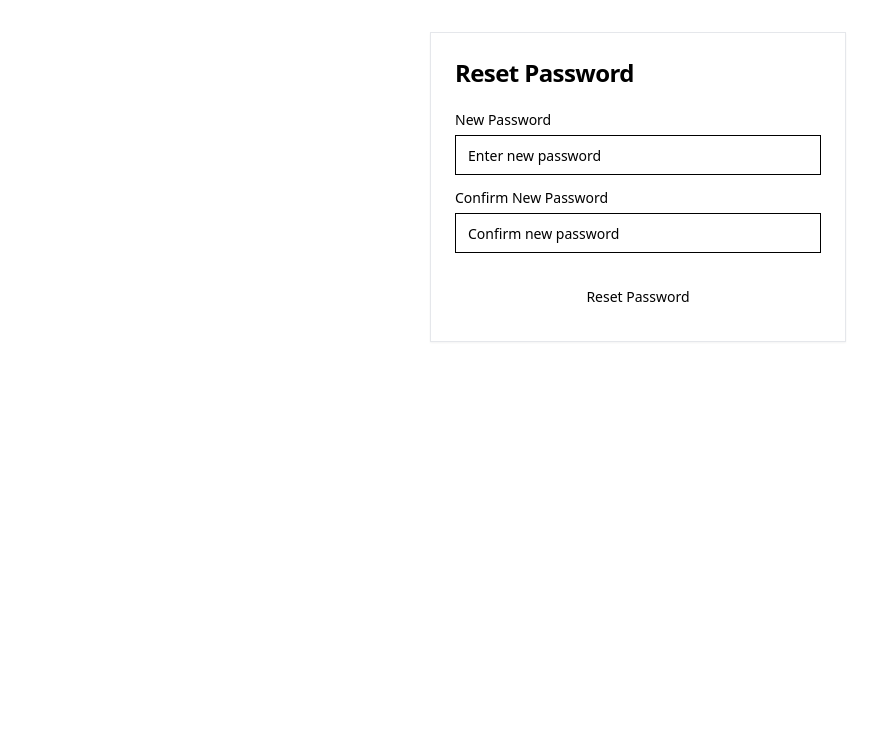
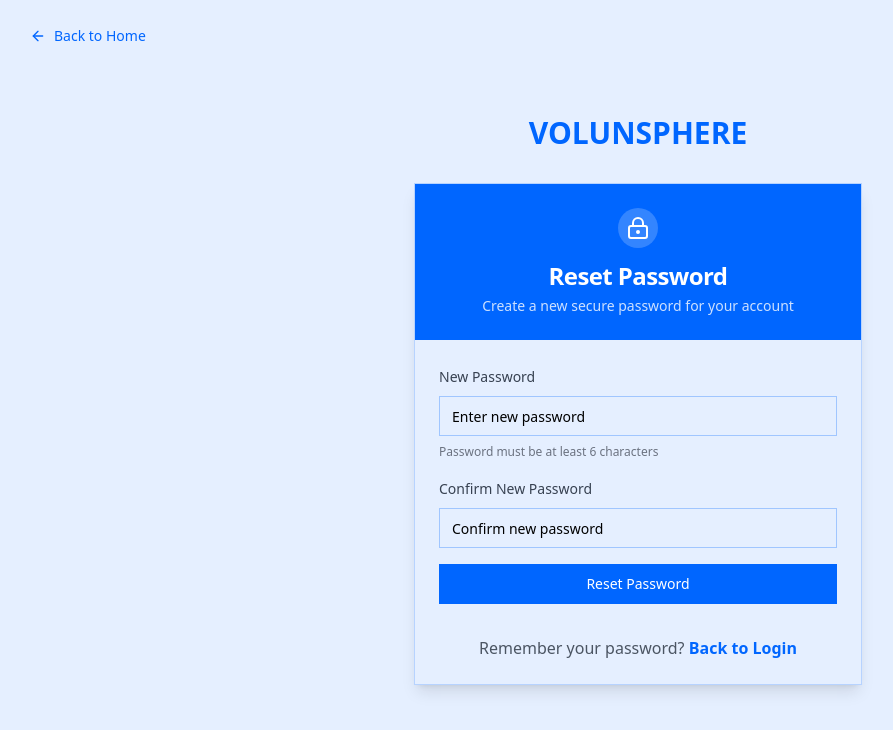
Before and after one commit to seetohshaokang/VolunSphere, a React (Vite) app in the folder client/: page /reset-password/1 in a window 1280 px wide. Shown: the top 730 px of the page, without its empty margins (2-895 px from the left). Built offline with nearby package versions, Linux system fonts and the light colour scheme; no server answers.

Commit message:
changed reset password

```diff
--- a/client/src/containers/Auth/ResetPassword/index.jsx
+++ b/client/src/containers/Auth/ResetPassword/index.jsx
@@ -1,10 +1,16 @@
 // client/src/containers/Auth/ResetPassword/index.jsx
-import { Alert, AlertDescription } from "@/components/ui/alert";
 import { Button } from "@/components/ui/button";
-import { Card, CardContent, CardHeader, CardTitle } from "@/components/ui/card";
+import {
+	Card,
+	CardContent,
+	CardDescription,
+	CardFooter,
+	CardHeader,
+	CardTitle,
+} from "@/components/ui/card";
 import { Input } from "@/components/ui/input";
 import { Label } from "@/components/ui/label";
-import { Loader2 } from "lucide-react";
+import { ArrowLeft, Loader2, LockKeyhole } from "lucide-react";
 import { useEffect, useState } from "react";
 import toast from "react-hot-toast";
 import { Link, useNavigate, useParams } from "react-router-dom";
@@ -15,15 +21,12 @@ const ResetPassword = () => {
 	const navigate = useNavigate();
 	const [newPassword, setNewPassword] = useState("");
 	const [confirmPassword, setConfirmPassword] = useState("");
-	const [message, setMessage] = useState("");
-	const [error, setError] = useState("");
 	const [loading, setLoading] = useState(false);
 
-	// You might want to verify the token on component mount
-	// This is optional since your API will verify it when resetting
+	// Verify token on component mount
 	useEffect(() => {
 		if (!token) {
-			setError("Invalid reset token");
+			toast.error("Invalid reset token");
 		}
 	}, [token]);
 
@@ -31,19 +34,16 @@ const ResetPassword = () => {
 		e.preventDefault();
 
 		if (newPassword !== confirmPassword) {
-			setError("Passwords do not match");
+			toast.error("Passwords do not match");
 			return;
 		}
 
 		if (newPassword.length < 6) {
 			toast.error("Password must be at least 6 characters long");
-			setError("Password must be at least 6 characters long");
 			return;
 		}
 
 		setLoading(true);
-		setMessage("");
-		setError("");
 
 		try {
 			const response = await Api.resetPassword(token, newPassword);
@@ -53,7 +53,7 @@ const ResetPassword = () => {
 				throw new Error(data.message || "Failed to reset password");
 			}
 
-			setMessage("Password reset successful! Redirecting to login...");
+			toast.success("Password reset successful! Redirecting to login...");
 
 			// Redirect to login page after 3 seconds
 			setTimeout(() => {
@@ -61,7 +61,6 @@ const ResetPassword = () => {
 			}, 3000);
 		} catch (err) {
 			toast.error(err.message || "Something went wrong");
-			setError(err.message || "Something went wrong");
 		} finally {
 			setLoading(false);
 		}
@@ -69,53 +68,101 @@ const ResetPassword = () => {
 
 	if (!token) {
 		return (
-			<div className="max-w-md mx-auto px-4 py-8">
-				<Card>
-					<CardContent className="pt-6">
-						<Alert variant="destructive">
-							<AlertDescription>
-								Invalid reset link
-							</AlertDescription>
-						</Alert>
-						<div className="mt-4 text-center">
+			<div className="min-h-screen bg-[#0066FF]/10 flex flex-col justify-center items-center p-4">
+				{/* Back to Home Button */}
+				<Button
+					variant="ghost"
+					className="absolute top-4 left-4 flex items-center gap-2 text-[#0066FF] hover:bg-[#0066FF]/10"
+					onClick={() => navigate("/")}
+				>
+					<ArrowLeft className="h-4 w-4" />
+					Back to Home
+				</Button>
+
+				{/* Title */}
+				<div className="mb-8">
+					<h1 className="text-3xl font-bold text-[#0066FF]">
+						VOLUNSPHERE
+					</h1>
+				</div>
+
+				<Card className="w-full max-w-md border-[#0066FF]/20 shadow-lg">
+					<CardHeader className="bg-[#0066FF] text-white rounded-t-lg">
+						<CardTitle className="text-xl font-bold text-center">
+							Invalid Reset Link
+						</CardTitle>
+						<CardDescription className="text-white/80 text-center">
+							Your password reset link is invalid or has expired
+						</CardDescription>
+					</CardHeader>
+					<CardContent className="pt-6 flex flex-col items-center gap-4">
+						<p className="text-center text-gray-600">
+							Please request a new password reset link to continue
+						</p>
+						<Button
+							className="bg-[#0066FF] hover:bg-[#0055DD] text-white"
+							onClick={() => navigate("/forgot-password")}
+						>
+							Request New Link
+						</Button>
+					</CardContent>
+					<CardFooter className="flex justify-center pb-6 pt-2">
+						<p className="text-center text-gray-600">
+							Remember your password?{" "}
 							<Link
-								to="/forgot-password"
-								className="text-primary hover:underline"
+								to="/login"
+								className="text-[#0066FF] font-semibold hover:underline"
 							>
-								Request a new password reset
+								Back to Login
 							</Link>
-						</div>
-					</CardContent>
+						</p>
+					</CardFooter>
 				</Card>
 			</div>
 		);
 	}
 
 	return (
-		<div className="max-w-md mx-auto px-4 py-8">
-			<Card>
-				<CardHeader>
-					<CardTitle className="text-2xl font-bold">
+		<div className="min-h-screen bg-[#0066FF]/10 flex flex-col justify-center items-center p-4 relative">
+			{/* Back to Home Button */}
+			<Button
+				variant="ghost"
+				className="absolute top-4 left-4 flex items-center gap-2 text-[#0066FF] hover:bg-[#0066FF]/10"
+				onClick={() => navigate("/")}
+			>
+				<ArrowLeft className="h-4 w-4" />
+				Back to Home
+			</Button>
+
+			{/* Title */}
+			<div className="mb-8">
+				<h1 className="text-3xl font-bold text-[#0066FF]">
+					VOLUNSPHERE
+				</h1>
+			</div>
+
+			<Card className="w-full max-w-md border-[#0066FF]/20 shadow-lg">
+				<CardHeader className="space-y-1 bg-[#0066FF] text-white rounded-t-lg">
+					<div className="flex justify-center mb-2">
+						<div className="p-2 bg-white/20 rounded-full">
+							<LockKeyhole className="h-6 w-6" />
+						</div>
+					</div>
+					<CardTitle className="text-2xl font-bold text-center">
 						Reset Password
 					</CardTitle>
+					<CardDescription className="text-center text-white/80">
+						Create a new secure password for your account
+					</CardDescription>
 				</CardHeader>
 
-				<CardContent>
-					{/* {message && (
-						<Alert variant="success" className="mb-4">
-							<AlertDescription>{message}</AlertDescription>
-						</Alert>
-					)}
-
-					{error && (
-						<Alert variant="destructive" className="mb-4">
-							<AlertDescription>{error}</AlertDescription>
-						</Alert>
-					)} */}
-
-					<form onSubmit={handleSubmit}>
-						<div className="mb-4">
-							<Label htmlFor="newPassword" className="block mb-2">
+				<CardContent className="pt-6">
+					<form onSubmit={handleSubmit} className="space-y-4">
+						<div className="space-y-2">
+							<Label
+								htmlFor="newPassword"
+								className="text-gray-700"
+							>
 								New Password
 							</Label>
 							<Input
@@ -123,17 +170,20 @@ const ResetPassword = () => {
 								id="newPassword"
 								value={newPassword}
 								onChange={(e) => setNewPassword(e.target.value)}
-								className="w-full"
+								className="border-[#0066FF]/30 focus:border-[#0066FF] focus:ring-[#0066FF]/20"
 								required
 								minLength="6"
 								placeholder="Enter new password"
 							/>
+							<p className="text-xs text-gray-500">
+								Password must be at least 6 characters
+							</p>
 						</div>
 
-						<div className="mb-6">
+						<div className="space-y-2">
 							<Label
 								htmlFor="confirmPassword"
-								className="block mb-2"
+								className="text-gray-700"
 							>
 								Confirm New Password
 							</Label>
@@ -144,7 +194,7 @@ const ResetPassword = () => {
 								onChange={(e) =>
 									setConfirmPassword(e.target.value)
 								}
-								className="w-full"
+								className="border-[#0066FF]/30 focus:border-[#0066FF] focus:ring-[#0066FF]/20"
 								required
 								minLength="6"
 								placeholder="Confirm new password"
@@ -154,12 +204,12 @@ const ResetPassword = () => {
 						<Button
 							type="submit"
 							disabled={loading}
-							className="w-full"
+							className="w-full bg-[#0066FF] hover:bg-[#0055DD] text-white mt-4"
 						>
 							{loading ? (
 								<>
 									<Loader2 className="mr-2 h-4 w-4 animate-spin" />
-									Resetting...
+									Resetting Password...
 								</>
 							) : (
 								"Reset Password"
@@ -167,6 +217,17 @@ const ResetPassword = () => {
 						</Button>
 					</form>
 				</CardContent>
+				<CardFooter className="flex justify-center pb-6 pt-2">
+					<p className="text-center text-gray-600">
+						Remember your password?{" "}
+						<Link
+							to="/login"
+							className="text-[#0066FF] font-semibold hover:underline"
+						>
+							Back to Login
+						</Link>
+					</p>
+				</CardFooter>
 			</Card>
 		</div>
 	);
```
